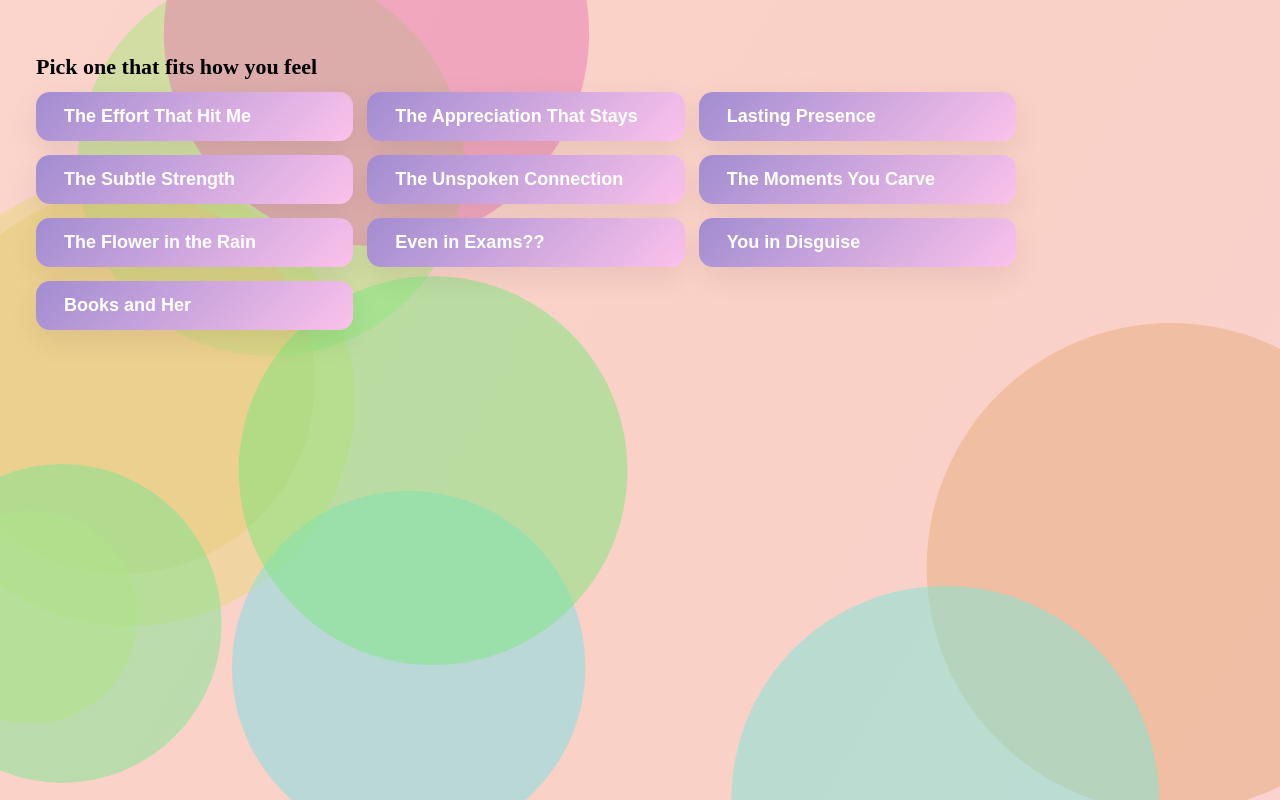
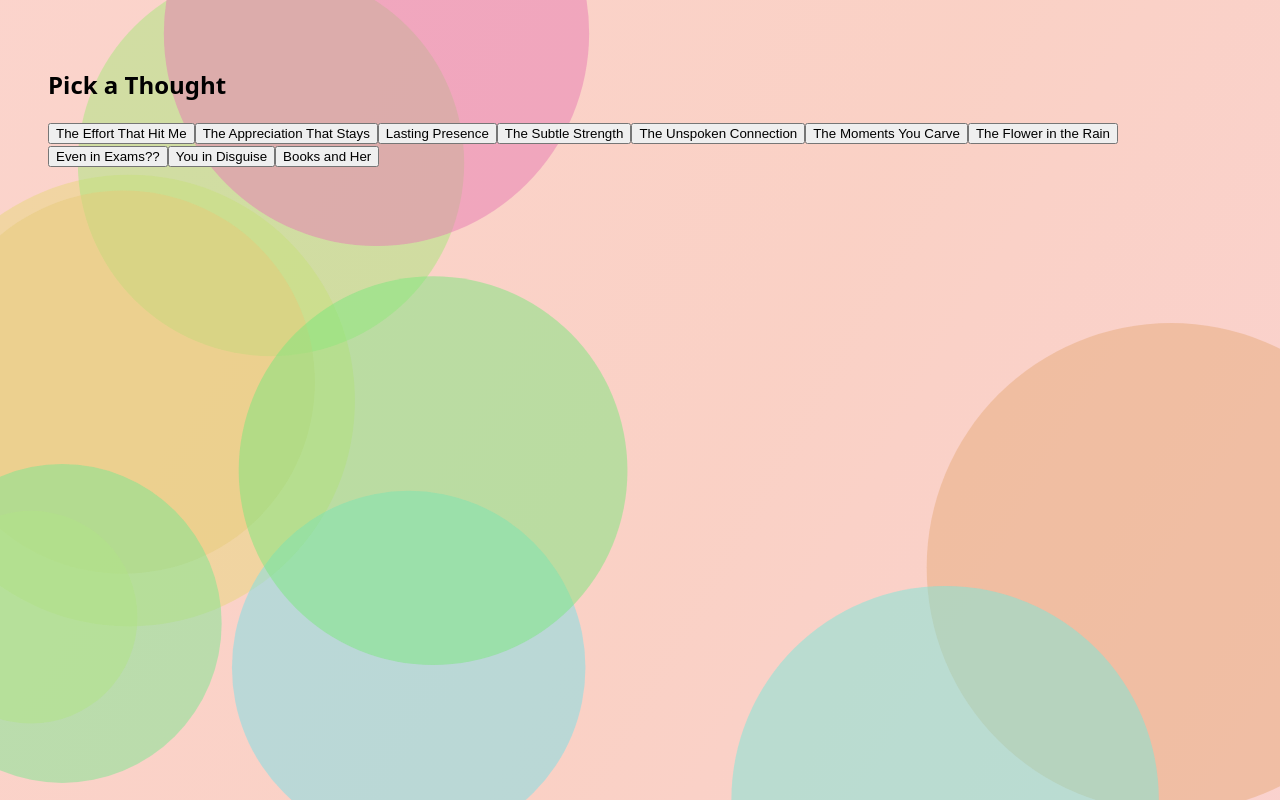
Before and after one commit to yxbudgqjdqdxq/idk, a Next.js app: page /paragraphs in a window 1280 px wide. Built offline with nearby package versions, Linux system fonts and the light colour scheme.

Commit message:
Update paragraphs.js

```diff
--- a/pages/paragraphs.js
+++ b/pages/paragraphs.js
@@ -4,19 +4,13 @@ import paragraphs from '../public/data/paragraphs.json'
 
 export default function Paragraphs() {
   return (
-    <main className="page center" style={{ padding: 36 }}>
-      <h2 style={{ fontFamily: 'Playfair Display, serif', fontSize: 22, marginBottom: 12 }}>Pick one that fits how you feel</h2>
+    <main className="page center" style={{ padding: 48 }}>
+      <h2 className="page-title">Pick a Thought</h2>
 
-      <div style={{
-        display: 'grid',
-        gridTemplateColumns: 'repeat(auto-fit, minmax(240px, 1fr))',
-        gap: 14,
-        width: '100%',
-        maxWidth: 980
-      }}>
+      <div className="paragraph-grid">
         {paragraphs.map((p, i) => (
           <Link key={p.id ?? i} href={`/paragraphs/${i}`} legacyBehavior>
-            <button className="sexy-button" style={{ textAlign: 'left' }}>{p.title}</button>
+            <button className="para-button">{p.title}</button>
           </Link>
         ))}
       </div>
```
